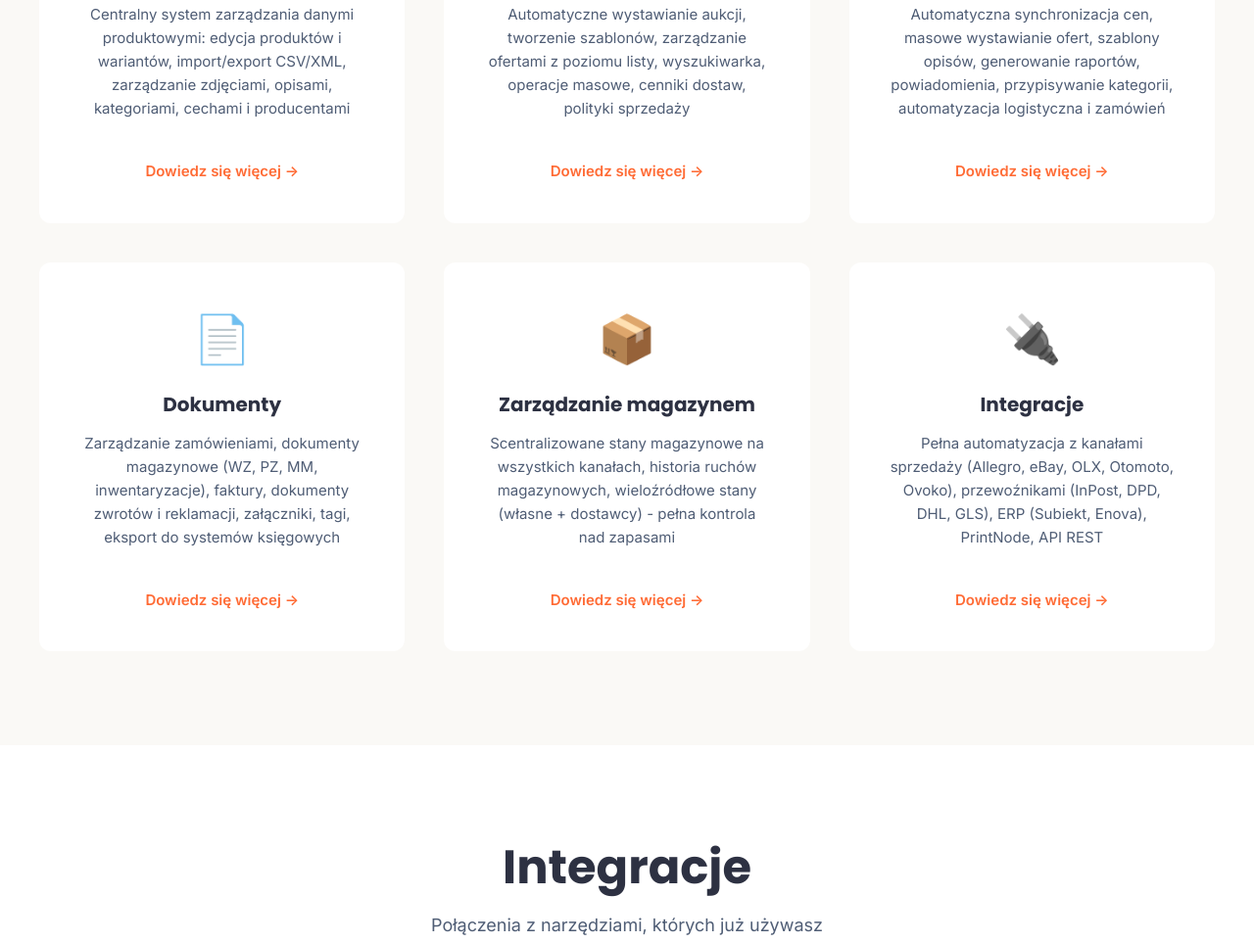
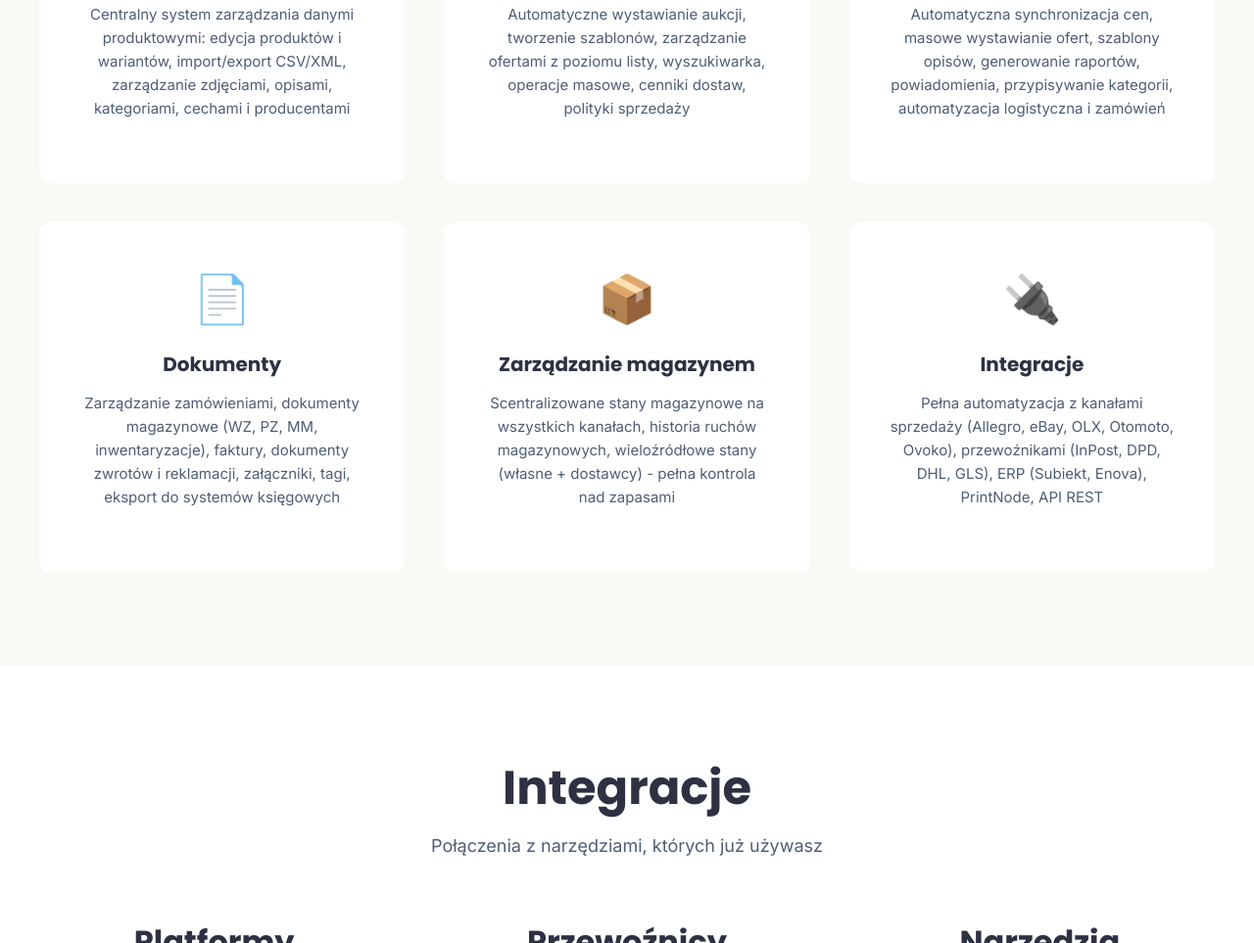
Before and after one commit to feliks2050/axl-dynamics-website, a website: page index.html in a window 1280 px wide. Shown: the part 3988-4951 px from the top of the page at 98% size. Drawn offline with Linux system fonts and the light colour scheme.

Commit message:
Usunięcie niedziałających linków z feature cards

```diff
--- a/index.html
+++ b/index.html
@@ -419,42 +419,36 @@
                     <div class="feature-icon">📋</div>
                     <h3 class="feature-title">Moduł PIM</h3>
                     <p class="feature-description">Centralny system zarządzania danymi produktowymi: edycja produktów i wariantów, import/export CSV/XML, zarządzanie zdjęciami, opisami, kategoriami, cechami i producentami</p>
-                    <a href="features/pim.html" class="feature-link">Dowiedz się więcej →</a>
                 </div>
 
                 <div class="feature-card">
                     <div class="feature-icon">🎯</div>
                     <h3 class="feature-title">Aukcje i oferty</h3>
                     <p class="feature-description">Automatyczne wystawianie aukcji, tworzenie szablonów, zarządzanie ofertami z poziomu listy, wyszukiwarka, operacje masowe, cenniki dostaw, polityki sprzedaży</p>
-                    <a href="features/aukcje-oferty.html" class="feature-link">Dowiedz się więcej →</a>
                 </div>
 
                 <div class="feature-card">
                     <div class="feature-icon">⚡</div>
                     <h3 class="feature-title">Automatyzacja</h3>
                     <p class="feature-description">Automatyczna synchronizacja cen, masowe wystawianie ofert, szablony opisów, generowanie raportów, powiadomienia, przypisywanie kategorii, automatyzacja logistyczna i zamówień</p>
-                    <a href="features/automatyzacja.html" class="feature-link">Dowiedz się więcej →</a>
                 </div>
 
                 <div class="feature-card">
                     <div class="feature-icon">📄</div>
                     <h3 class="feature-title">Dokumenty</h3>
                     <p class="feature-description">Zarządzanie zamówieniami, dokumenty magazynowe (WZ, PZ, MM, inwentaryzacje), faktury, dokumenty zwrotów i reklamacji, załączniki, tagi, eksport do systemów księgowych</p>
-                    <a href="features/dokumenty.html" class="feature-link">Dowiedz się więcej →</a>
                 </div>
 
                 <div class="feature-card">
                     <div class="feature-icon">📦</div>
                     <h3 class="feature-title">Zarządzanie magazynem</h3>
                     <p class="feature-description">Scentralizowane stany magazynowe na wszystkich kanałach, historia ruchów magazynowych, wieloźródłowe stany (własne + dostawcy) - pełna kontrola nad zapasami</p>
-                    <a href="features/magazyn.html" class="feature-link">Dowiedz się więcej →</a>
                 </div>
 
                 <div class="feature-card">
                     <div class="feature-icon">🔌</div>
                     <h3 class="feature-title">Integracje</h3>
                     <p class="feature-description">Pełna automatyzacja z kanałami sprzedaży (Allegro, eBay, OLX, Otomoto, Ovoko), przewoźnikami (InPost, DPD, DHL, GLS), ERP (Subiekt, Enova), PrintNode, API REST</p>
-                    <a href="features/integracje.html" class="feature-link">Dowiedz się więcej →</a>
                 </div>
             </div>
         </div>
```
